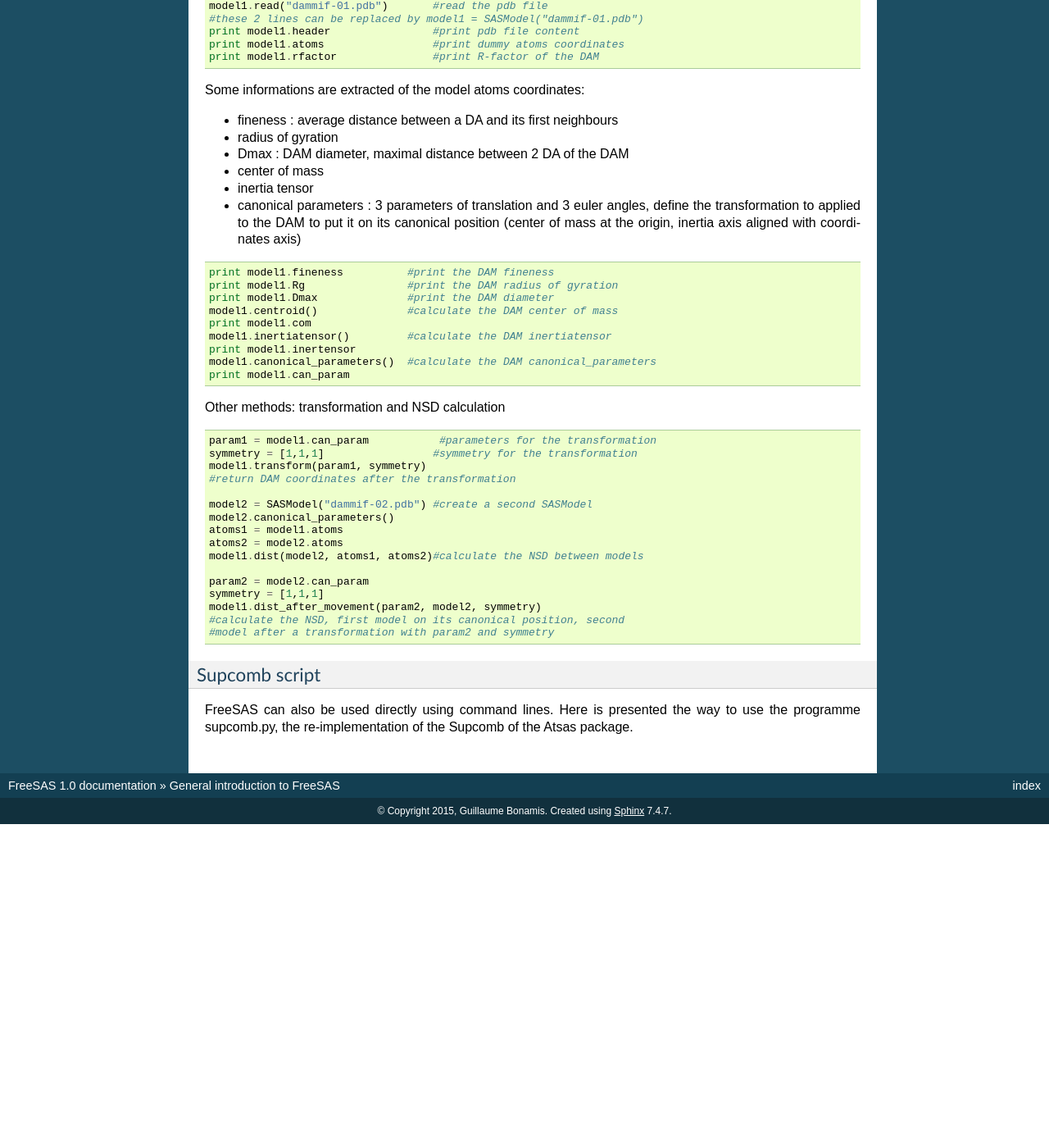
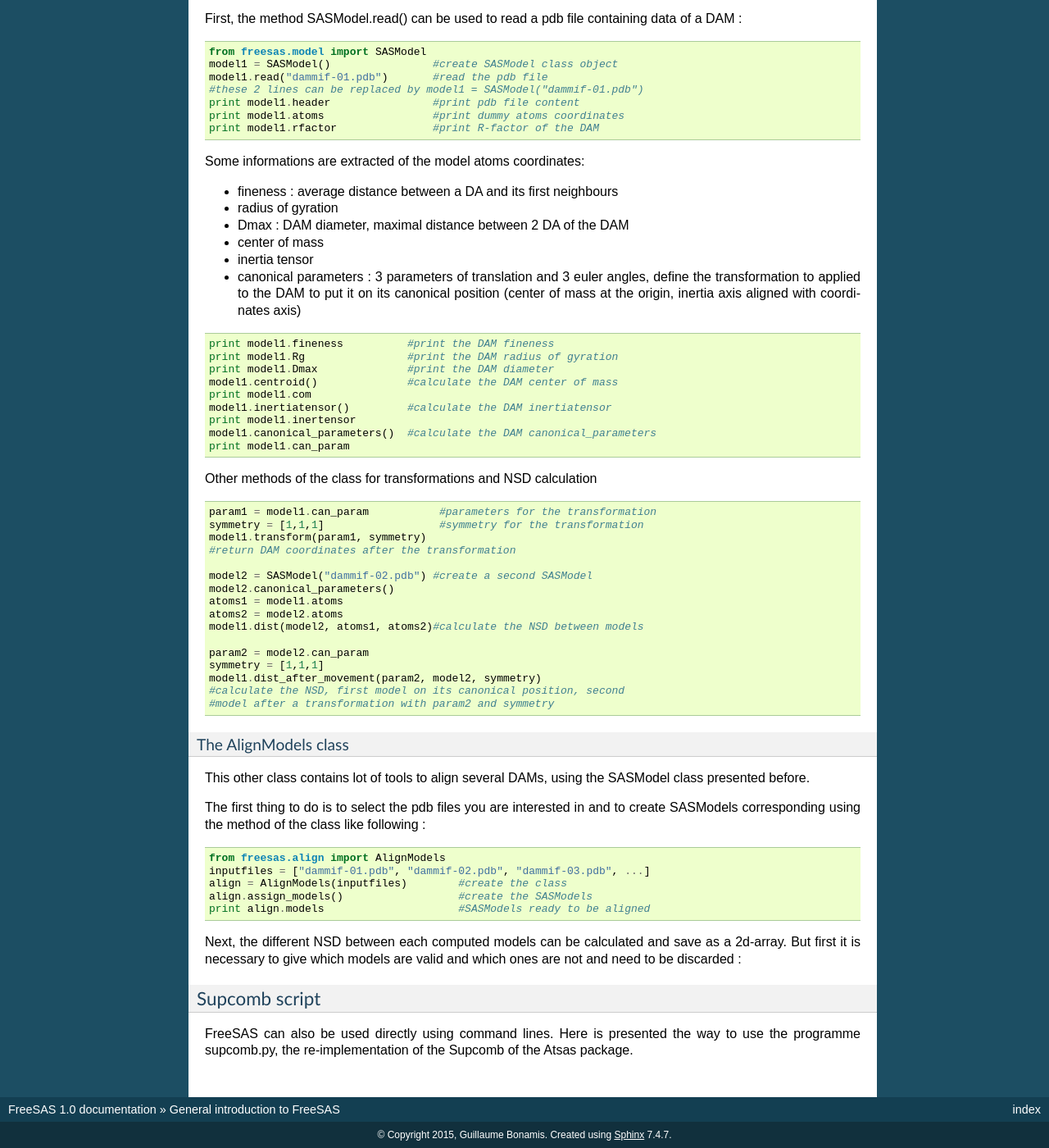
Before and after one commit to silx-kit/freesas, a Sphinx documentation site: the page built from doc/source/FreeSAS.rst, in a window 1280 px wide and 1400 px high, scrolled down 647 px. Shown: the whole window at 82% size. Built offline with Sphinx 7.4.7, drawn with Linux system fonts in a browser that asks for light colours; formulas are drawn with MathJax 3; before the commit the page ends 1652 px from its top, so only the background shows below that; some of the changed text lies outside the part shown.

Commit message:
Freesas doc...

```diff
--- a/doc/source/FreeSAS.rst
+++ b/doc/source/FreeSAS.rst
@@ -33,7 +33,15 @@ Some abbreviations:
 - DAM = Dummy Atoms Model
 - NSD = Normalized Spatial Discrepancy
 
-Read a pdb file:
+
+The SASModel class
+""""""""""""""""""
+
+This class allows to manipulate a DAM and to do some operations on it as
+it is presented here.
+
+First, the method SASModel.read() can be used to read a pdb file
+containing data of a DAM :
 
 .. code-block:: python
 
@@ -69,12 +77,12 @@ Some informations are extracted of the model atoms coordinates:
     model1.canonical_parameters()  #calculate the DAM canonical_parameters
     print model1.can_param
 
-Other methods: transformation and NSD calculation
+Other methods of the class for transformations and NSD calculation
 
 .. code-block:: python
 
     param1 = model1.can_param           #parameters for the transformation
-    symmetry = [1,1,1]                 #symmetry for the transformation
+    symmetry = [1,1,1]                  #symmetry for the transformation
     model1.transform(param1, symmetry)
     #return DAM coordinates after the transformation
 
@@ -91,6 +99,29 @@ Other methods: transformation and NSD calculation
     #model after a transformation with param2 and symmetry
 
 
+The AlignModels class
+"""""""""""""""""""""
+
+This other class contains lot of tools to align several DAMs, using the
+SASModel class presented before.
+
+The first thing to do is to select the pdb files you are interested in
+and to create SASModels corresponding using the method of the class like
+following :
+
+.. code-block:: python
+
+    from freesas.align import AlignModels
+    inputfiles = ["dammif-01.pdb", "dammif-02.pdb", "dammif-03.pdb", ...]
+    align = AlignModels(inputfiles)        #create the class
+    align.assign_models()                  #create the SASModels
+    print align.models                     #SASModels ready to be aligned
+
+Next, the different NSD between each computed models can be calculated
+and save as a 2d-array. But first it is necessary to give which models are
+valid and which ones are not and need to be discarded :
+
+
 Supcomb script
 ..............
 
```
